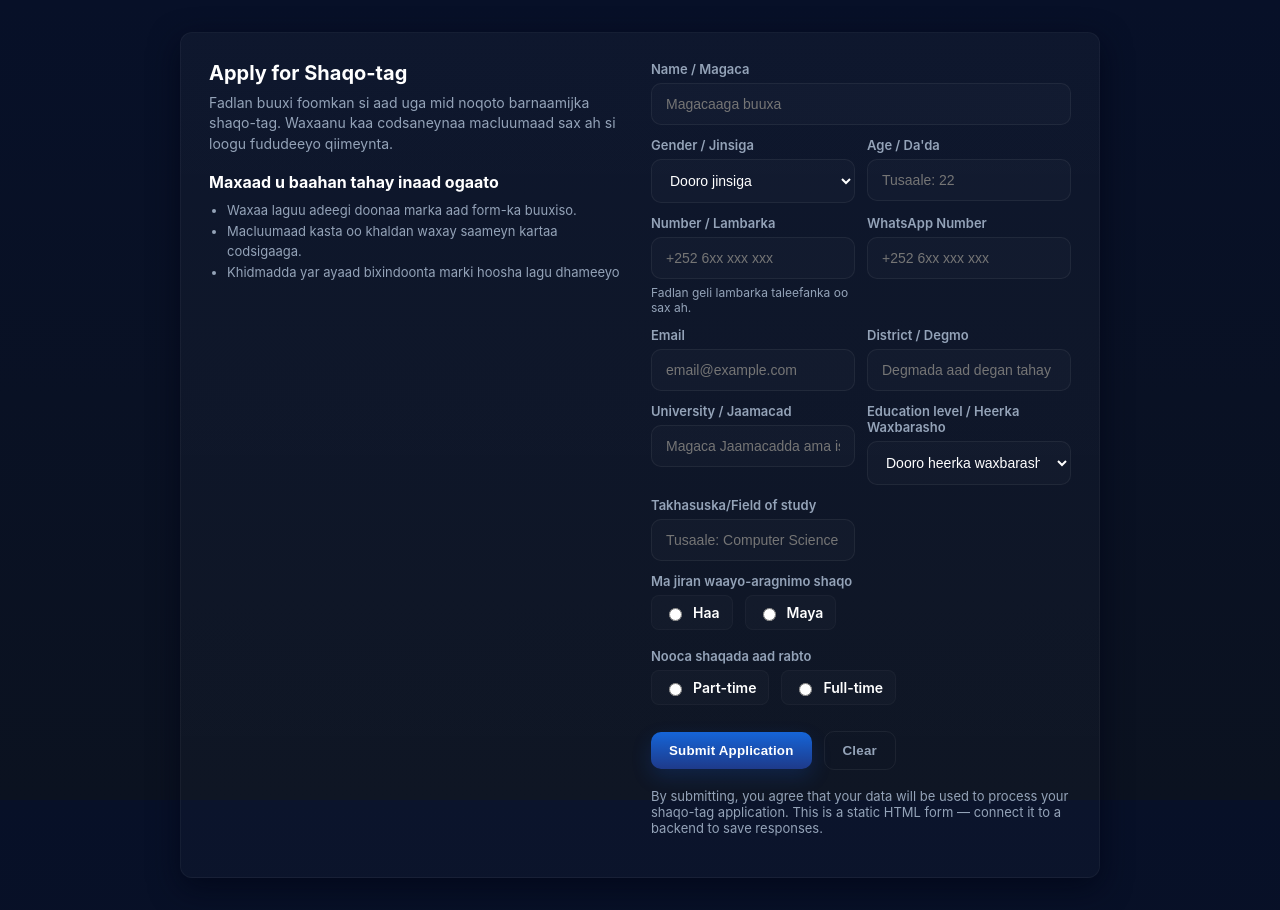
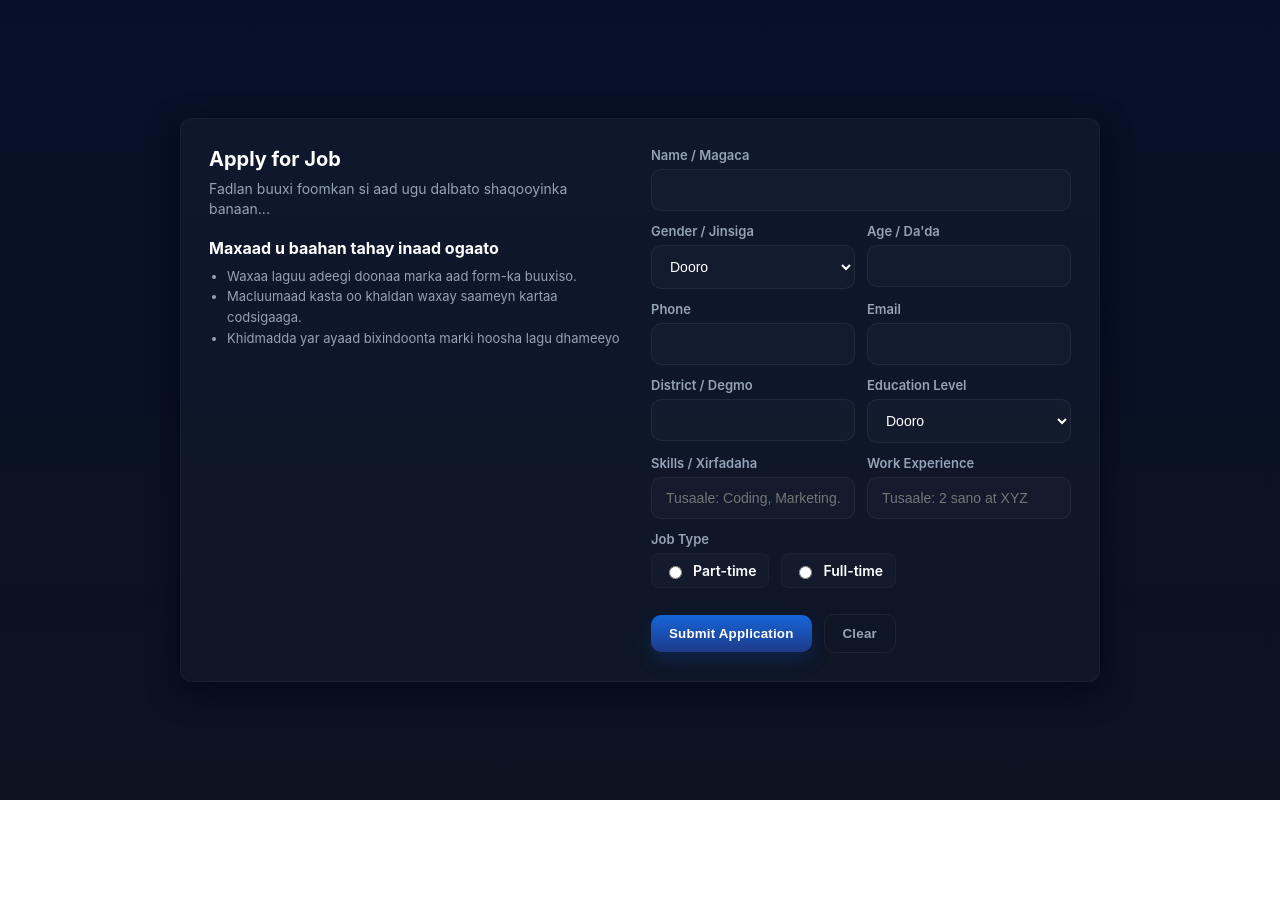
Before and after one commit to abdalla371/Smart-Employment-Service, a plain HTML site: page form shaqotag.html in a window 1280 px wide. After the commit the page ends 800 px from the top, so only its background shows below. Drawn offline with Linux system fonts and the light colour scheme.

Commit message:
form shaqotag.html

```diff
--- a/form shaqotag.html
+++ b/form shaqotag.html
@@ -3,8 +3,9 @@
 <head>
   <meta charset="utf-8" />
   <meta name="viewport" content="width=device-width,initial-scale=1" />
-  <title>Internship Application - Smart Employment</title>
+  <title>Jobseeking Application - Smart Employment</title>
   <style>
+
     :root{
       --bg:#0f1724;
       --card:#0b1220;
@@ -16,165 +17,36 @@
     }
     *{box-sizing:border-box}
     html,body{height:100%;margin:0;font-family:Inter,ui-sans-serif,system-ui,-apple-system,BlinkMacSystemFont,"Segoe UI",Roboto,"Helvetica Neue",Arial;color:var(--white);background:linear-gradient(180deg,#071028 0%, #0b1220 100%);}
+    .container{min-height:100vh;display:flex;align-items:center;justify-content:center;padding:32px;}
+    .card{width:100%;max-width:920px;background:linear-gradient(180deg,rgba(255,255,255,0.03),rgba(255,255,255,0.02));border-radius:var(--radius);padding:28px;box-shadow:0 10px 30px rgba(2,6,23,0.7);border:1px solid rgba(255,255,255,0.04);display:grid;grid-template-columns:1fr 1fr;gap:22px;}
+    .card .intro{padding-right:6px;}
+    .title{font-size:20px;font-weight:700;margin:0 0 8px 0;color:var(--white);}
+    .subtitle{color:var(--muted);margin:0 0 18px 0;font-size:14px;line-height:1.45;}
+    form{width:100%;display:flex;flex-direction:column;gap:12px;}
+    label{display:block;font-size:13px;color:var(--muted);margin-bottom:6px;font-weight:600;}
+    .input,select,textarea{width:100%;padding:12px 14px;border-radius:10px;border:1px solid rgba(255,255,255,0.06);background:rgba(255,255,255,0.02);color:var(--white);font-size:14px;outline:none;}
+    .input:focus,select:focus,textarea:focus{box-shadow:0 6px 20px rgba(21,101,232,0.12);border-color:var(--accent);background:rgba(255,255,255,0.02);}
+    .row{display:grid;grid-template-columns:1fr 1fr;gap:12px;}
+    .full{grid-column:1 / -1;}
+    .inline-group{display:flex;gap:12px;align-items:center;flex-wrap:wrap;}
+    .radio-label{display:flex;align-items:center;gap:8px;background:rgba(255,255,255,0.02);padding:8px 12px;border-radius:8px;border:1px solid rgba(255,255,255,0.03);font-size:14px;cursor:pointer;color:var(--white);}
+    .radio-label input{accent-color:var(--accent);}
+    .actions{margin-top:8px;display:flex;gap:12px;align-items:center;}
+    .btn{background:linear-gradient(180deg,var(--accent),var(--accent-2));color:var(--white);padding:11px 18px;border-radius:10px;border:none;cursor:pointer;font-weight:700;letter-spacing:0.2px;box-shadow:0 8px 20px rgba(21,101,232,0.18);}
+    .btn.secondary{background:transparent;border:1px solid rgba(255,255,255,0.06);color:var(--muted);font-weight:600;box-shadow:none;}
+    .note{color:var(--muted);font-size:13px;margin-top:6px;}
+    @media (max-width:920px){.card{grid-template-columns:1fr;padding:20px;}.row{grid-template-columns:1fr;}}
+    .field-help{font-size:12px;color:var(--muted);margin-top:6px;}
+    select option{color:#111;}
 
-    /* Container centers the card */
-    .container{
-      min-height:100vh;
-      display:flex;
-      align-items:center;
-      justify-content:center;
-      padding:32px;
-    }
-
-    /* Card */
-    .card{
-      width:100%;
-      max-width:920px;
-      background: linear-gradient(180deg, rgba(255,255,255,0.03), rgba(255,255,255,0.02));
-      border-radius:var(--radius);
-      padding:28px;
-      box-shadow: 0 10px 30px rgba(2,6,23,0.7);
-      border: 1px solid rgba(255,255,255,0.04);
-      display:grid;
-      grid-template-columns: 1fr 1fr;
-      gap:22px;
-    }
-
-    .card .intro{
-      padding-right:6px;
-    }
-
-    .title{
-      font-size:20px;
-      font-weight:700;
-      margin:0 0 8px 0;
-      color:var(--white);
-    }
-    .subtitle{
-      color:var(--muted);
-      margin:0 0 18px 0;
-      font-size:14px;
-      line-height:1.45;
-    }
-
-    /* Form area */
-    form{
-      width:100%;
-      display:flex;
-      flex-direction:column;
-      gap:12px;
-    }
-
-    label{
-      display:block;
-      font-size:13px;
-      color:var(--muted);
-      margin-bottom:6px;
-      font-weight:600;
-    }
-
-    /* Input styles */
-    .input, select, textarea {
-      width:100%;
-      padding:12px 14px;
-      border-radius:10px;
-      border:1px solid rgba(255,255,255,0.06);
-      background: rgba(255,255,255,0.02);
-      color:var(--white);
-      font-size:14px;
-      outline: none;
-    }
-    .input:focus, select:focus, textarea:focus {
-      box-shadow: 0 6px 20px rgba(21,101,232,0.12);
-      border-color: var(--accent);
-      background: rgba(255,255,255,0.02);
-    }
-
-    /* Two-column pairs in form */
-    .row {
-      display:grid;
-      grid-template-columns: 1fr 1fr;
-      gap:12px;
-    }
-
-    /* Full width single column */
-    .full { grid-column: 1 / -1; }
-
-    /* Radios inline */
-    .inline-group {
-      display:flex;
-      gap:12px;
-      align-items:center;
-      flex-wrap:wrap;
-    }
-    .radio-label {
-      display:flex;
-      align-items:center;
-      gap:8px;
-      background: rgba(255,255,255,0.02);
-      padding:8px 12px;
-      border-radius:8px;
-      border:1px solid rgba(255,255,255,0.03);
-      font-size:14px;
-      cursor:pointer;
-      color:var(--white);
-    }
-    .radio-label input { accent-color: var(--accent); }
-
-    /* Submit button */
-    .actions {
-      margin-top:8px;
-      display:flex;
-      gap:12px;
-      align-items:center;
-    }
-    .btn {
-      background: linear-gradient(180deg,var(--accent),var(--accent-2));
-      color:var(--white);
-      padding:11px 18px;
-      border-radius:10px;
-      border: none;
-      cursor:pointer;
-      font-weight:700;
-      letter-spacing:0.2px;
-      box-shadow: 0 8px 20px rgba(21,101,232,0.18);
-    }
-    .btn.secondary{
-      background:transparent;
-      border:1px solid rgba(255,255,255,0.06);
-      color:var(--muted);
-      font-weight:600;
-      box-shadow:none;
-    }
-
-    .note{
-      color:var(--muted);
-      font-size:13px;
-      margin-top:6px;
-    }
-
-    /* Responsive */
-    @media (max-width:920px){
-      .card{grid-template-columns: 1fr; padding:20px;}
-      .row{grid-template-columns:1fr;}
-    }
-
-    /* small touches */
-    .field-help { font-size:12px;color:var(--muted);margin-top:6px; }
-    select option { color: #111; } /* readable inside select on some platforms */
   </style>
 </head>
 <body>
   <div class="container">
-    <div class="card" role="region" aria-label="Internship application form card">
-
-      <!-- Left column: intro / instructions -->
+    <div class="card" role="region" aria-label="Jobseeking application form card">
       <div class="intro">
-        <h1 class="title">Apply for Shaqo-tag</h1>
-        <p class="subtitle">
-          Fadlan buuxi foomkan si aad uga mid noqoto barnaamijka shaqo-tag. Waxaanu kaa codsaneynaa macluumaad sax ah si loogu fududeeyo qiimeynta.
-        </p>
-
+        <h1 class="title">Apply for Job</h1>
+        <p class="subtitle">Fadlan buuxi foomkan si aad ugu dalbato shaqooyinka banaan...</p>
         <div style="margin-top:18px;">
           <p style="font-weight:700;margin:0 0 6px 0">Maxaad u baahan tahay inaad ogaato</p>
           <ul style="color:var(--muted);font-size:13px;line-height:1.6;padding-left:18px;margin-top:8px">
@@ -185,12 +57,12 @@
         </div>
       </div>
 
-      <!-- Right column: the actual form -->
-      <form action="#" method="POST" autocomplete="on" novalidate>
+      <!-- Jobseeking Form -->
+      <form id="jobseekingForm" action="#" method="POST" autocomplete="on" novalidate>
         <!-- Name -->
         <div class="full">
           <label for="name">Name / Magaca</label>
-          <input id="name" class="input" name="name" type="text" placeholder="Magacaaga buuxa" required>
+          <input id="name" class="input" name="name" type="text" required>
         </div>
 
         <!-- Gender + Age -->
@@ -198,106 +70,73 @@
           <div>
             <label for="gender">Gender / Jinsiga</label>
             <select id="gender" name="gender" class="input" required>
-              <option value="" selected disabled>Dooro jinsiga</option>
+              <option value="" selected disabled>Dooro</option>
               <option value="male">Rag</option>
               <option value="female">Dumar</option>
-              <option value="other">Kale</option>
             </select>
           </div>
-
           <div>
             <label for="age">Age / Da'da</label>
-            <input id="age" class="input" name="age" type="number" min="15" max="90" placeholder="Tusaale: 22" required>
+            <input id="age" class="input" name="age" type="number" min="15" max="90" required>
           </div>
         </div>
 
-        <!-- Phone + Whatsapp -->
+        <!-- Phone + Email -->
         <div class="row">
           <div>
-            <label for="phone">Number / Lambarka</label>
-            <input id="phone" class="input" name="phone" type="tel" pattern="[0-9+()\- ]{6,25}" placeholder="+252 6xx xxx xxx" required>
-            <div class="field-help">Fadlan geli lambarka taleefanka oo sax ah.</div>
+            <label for="phone">Phone</label>
+            <input id="phone" class="input" name="phone" type="tel" required>
           </div>
-
           <div>
-            <label for="whatsapp">WhatsApp Number</label>
-            <input id="whatsapp" class="input" name="whatsapp" type="tel" pattern="[0-9+()\- ]{6,25}" placeholder="+252 6xx xxx xxx">
+            <label for="email">Email</label>
+            <input id="email" class="input" name="email" type="email" required>
           </div>
         </div>
 
-        <!-- Email + District -->
+        <!-- District + Education -->
         <div class="row">
           <div>
-            <label for="email">Email</label>
-            <input id="email" class="input" name="email" type="email" placeholder="email@example.com" required>
+            <label for="district">District / Degmo</label>
+            <input id="district" class="input" name="district" type="text" required>
           </div>
-
           <div>
-            <label for="district">District / Degmo</label>
-            <input id="district" class="input" name="district" type="text" placeholder="Degmada aad degan tahay" required>
-          </div>
-        </div>
-
-        <!-- University + Education level -->
-        <div class="row">
-          <div>
-            <label for="university">University / Jaamacad</label>
-            <input id="university" class="input" name="university" type="text" placeholder="Magaca Jaamacadda ama iskuulka" required>
-          </div>
-
-          <div>
-            <label for="education">Education level / Heerka Waxbarasho</label>
+            <label for="education">Education Level</label>
             <select id="education" name="education" class="input" required>
-              <option value="" selected disabled>Dooro heerka waxbarasho</option>
-              <option value="highschool">High School (Dugsiga sare)</option>
-              <option value="bachelor">Diploma (Shahaadada koowaad)</option>
-              <option value="master">Master (Shahaado Sare)</option>
-              <option value="other">PHD</option>
+              <option value="" selected disabled>Dooro</option>
+              <option value="highschool">High School</option>
+              <option value="bachelor">Bachelor</option>
+              <option value="master">Master</option>
             </select>
           </div>
         </div>
 
-        <!-- Department + Year -->
+        <!-- Skills + Experience -->
         <div class="row">
           <div>
-            <label for="department">Takhasuska/Field of study</label>
-            <input id="department" class="input" name="department" type="text" placeholder="Tusaale: Computer Science" required>
+            <label for="skills">Skills / Xirfadaha</label>
+            <input id="skills" class="input" name="skills" type="text" placeholder="Tusaale: Coding, Marketing..." required>
           </div>
-
-          <!-- <div>
-            <label for="year">Sanadka aad mareyso ama aad dhammeysay jaamacada</label>
-            <input id="year" class="input" name="year" type="text" placeholder="Tusaale: 3rd Year ama 2024" required>
-          </div>
-        </div> -->
-
-        <!-- Previous internship? -->
-        <div class="full">
-          <label>Ma jiran waayo-aragnimo shaqo </label>
-          <div class="inline-group" role="radiogroup" aria-label="Hore internship">
-            <label class="radio-label"><input type="radio" name="prev_intern" value="haa" required> Haa</label>
-            <label class="radio-label"><input type="radio" name="prev_intern" value="maya" required> Maya</label>
+          <div>
+            <label for="experience">Work Experience</label>
+            <input id="experience" class="input" name="experience" type="text" placeholder="Tusaale: 2 sano at XYZ" required>
           </div>
         </div>
 
-        <!-- Internship type -->
+        <!-- Job type -->
         <div class="full">
-          <label>Nooca shaqada aad rabto</label>
-          <div class="inline-group" role="radiogroup" aria-label="Nooca internship">
-            <label class="radio-label"><input type="radio" name="intern_type" value="part-time" required> Part-time</label>
-            <label class="radio-label"><input type="radio" name="intern_type" value="full-time" required> Full-time</label>
+          <label>Job Type</label>
+          <div class="inline-group">
+            <label class="radio-label"><input type="radio" name="job_type" value="part-time" required> Part-time</label>
+            <label class="radio-label"><input type="radio" name="job_type" value="full-time" required> Full-time</label>
           </div>
         </div>
 
-        <!-- Actions -->
         <div class="actions full">
           <button type="submit" class="btn">Submit Application</button>
           <button type="reset" class="btn secondary">Clear</button>
         </div>
-
-        <p class="note full">By submitting, you agree that your data will be used to process your shaqo-tag application. This is a static HTML form — connect it to a backend to save responses.</p>
       </form>
     </div>
   </div>
-  <script src="integration.js"></script>
 </body>
 </html>
```
